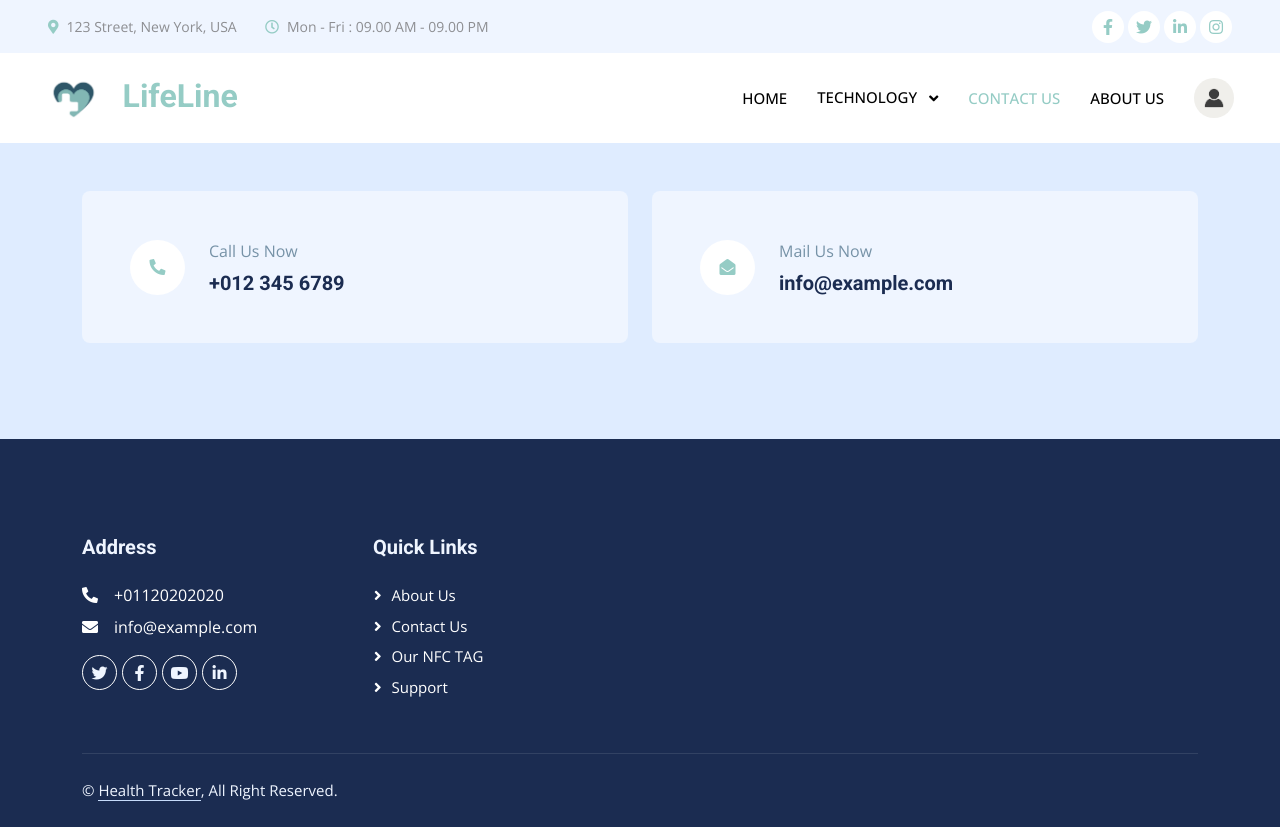
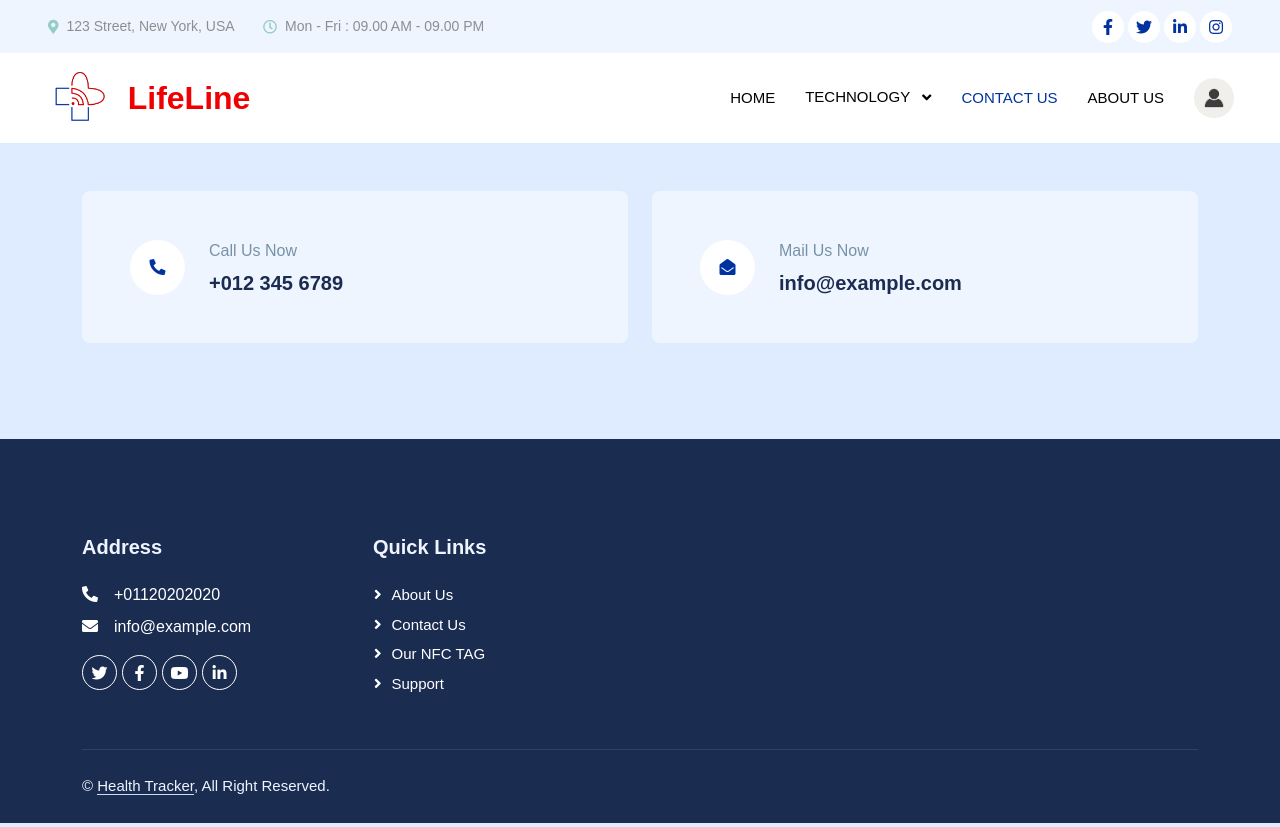
Before and after one commit to mira1872/health-tracker, a plain HTML site: page Front-end/contact.html in a window 1280 px wide. Shown: the top 827 px of the page. Drawn offline with nearby package versions, Linux system fonts and the light colour scheme; a web font is replaced by a local one.

Commit message:
update logo and colors

```diff
--- a/Front-end/contact.html
+++ b/Front-end/contact.html
@@ -74,9 +74,9 @@
     <!-- Navbar Start -->
     <nav class="navbar navbar-expand-lg bg-white navbar-light sticky-top p-0 wow fadeIn mr" data-wow-delay="0.1s">
         <a href="Home.html" class="navbar-brand d-flex align-items-center px-4 px-lg-5">
-            <h2 class="m-0 text-primary">
-                <img src="img/logo.png" alt="Custom Icon" class="icon-img me-3" style="max-height: 40px;"> LifeLine
-            </h2>
+
+                <img src="img/LifeLineLogo2.PNG" alt="Custom Icon" class="icon-img me-3 " style="max-height: 60px;">
+                <h2 class="m-0 " style="color: rgb(240, 0, 0);">LifeLine</h2>
         </a>
 
         <div class="ms-auto text-end mx-2"
@@ -119,7 +119,7 @@ id="searchBtn" style="flex-grow: 1;">
                 <div class="col-lg-6">
                     <div class="h-100 bg-light rounded d-flex align-items-center p-5">
                         <div class="d-flex flex-shrink-0 align-items-center justify-content-center rounded-circle bg-white" style="width: 55px; height: 55px;">
-                            <i class="fa fa-phone-alt text-primary"></i>
+                            <i class="fa fa-phone-alt "></i>
                         </div>
                         <div class="ms-4">
                             <p class="mb-2">Call Us Now</p>
@@ -130,7 +130,7 @@ id="searchBtn" style="flex-grow: 1;">
                 <div class="col-lg-6">
                     <div class="h-100 bg-light rounded d-flex align-items-center p-5">
                         <div class="d-flex flex-shrink-0 align-items-center justify-content-center rounded-circle bg-white" style="width: 55px; height: 55px;">
-                            <i class="fa fa-envelope-open text-primary"></i>
+                            <i class="fa fa-envelope-open "></i>
                         </div>
                         <div class="ms-4">
                             <p class="mb-2">Mail Us Now</p>
@@ -190,15 +190,15 @@ id="searchBtn" style="flex-grow: 1;">
           <div class="row g-5">
             <div class="col-lg-3 col-md-6">
               <h5 class="text-light mb-4">Address</h5>
-          <p class="f mb-2"><i class="fa fa-phone-alt me-3"></i>+01120202020</p>
-          <p class="f mb-2"><i class="fa fa-envelope me-3"></i>info@example.com</p>
+              <p class="f mb-2"><i style="color: #fff;" class="fa fa-phone-alt me-3"></i>+01120202020</p>
+              <p class="f mb-2"><i style="color: #fff;" class="fa fa-envelope me-3"></i>info@example.com</p>
               <div class="d-flex pt-2">
-            <a class="btn btn-outline-light btn-social rounded-circle" href=""><i class="fab fa-twitter"></i> </a>
+                <a class="btn btn-outline-light btn-social rounded-circle" href=""><i style="color: #fff;" class="fab fa-twitter"></i> </a>
                 <a class="btn btn-outline-light btn-social rounded-circle"
-              href="https://web.facebook.com/profile.php?id=61555990987204"><i class="fab fa-facebook-f"></i></a>
+                  href="https://web.facebook.com/profile.php?id=61555990987204"><i style="color: #fff;" class="fab fa-facebook-f"></i></a>
                 <a class="btn btn-outline-light btn-social rounded-circle"
-              href="https://www.youtube.com/channel/UCTr0nYVlzXst4U7WGWFZiMQ"><i class="fab fa-youtube"></i></a>
-            <a class="btn btn-outline-light btn-social rounded-circle" href=""><i class="fab fa-linkedin-in"></i></a>
+                  href="https://www.youtube.com/channel/UCTr0nYVlzXst4U7WGWFZiMQ"><i style="color: #fff;" class="fab fa-youtube"></i></a>
+                <a class="btn btn-outline-light btn-social rounded-circle" href=""><i style="color: #fff;" class="fab fa-linkedin-in"></i></a>
               </div>
             </div>
 
--- a/Front-end/css/style.css
+++ b/Front-end/css/style.css
@@ -1,8 +1,9 @@
 /********** Template CSS **********/
 :root {
-    --primary: #95CCC5;
+    --primary: #0033a0;
     --light: #EFF5FF;
-    --dark: #95CCC5;
+    --dark: #0033a0;
+
 }
 
 .fw-medium {
@@ -38,6 +39,12 @@
     transition: opacity .5s ease-out, visibility 0s linear 0s;
     visibility: visible;
     opacity: 1;
+}
+ @font-face {
+    font-family: 'PingFangSC';
+    src: url('PingFang-SC-Regular.ttf') format('truetype');
+    font-weight: normal;
+    font-style: normal;
 }
 
 
@@ -84,6 +91,10 @@
 
 
 /*** Navbar ***/
+nav{
+
+    font-family: 'PingFangSC', sans-serif;
+}
 .navbar .dropdown-toggle::after {
     border: none;
     content: "\f107";
@@ -537,7 +548,7 @@
 
   .icon-box i {
     font-size: 20px;
-    color: #5289DD;
+    color: rgb(0, 51, 160);
   }
 
   .icon-box p {
@@ -549,6 +560,8 @@
     box-shadow: 0 4px 8px rgba(0,0,0,0.1);
     border-radius: 25px;
     background: linear-gradient(to bottom, #ffffff, #ffffff, #ffffff);
+
+    font-family: 'PingFangSC', sans-serif;
   }
 
   .input-group-text {
@@ -571,21 +584,38 @@
  }
  h2 {
     color: #5289DD;
+    font-family: 'PingFangSC', sans-serif;
  }
+
  body{
     background-color: #DFECFF;
+    font-family: 'PingFangSC', sans-serif;
  }
+
  h3  {
-    color: #7692A7;
+    color: #1B2C51;
+
+    font-family: 'PingFangSC', sans-serif;
  }
  p{
     color: #7692A7;
+
+    font-family: 'PingFangSC', sans-serif;
  }
  p.f{
     color: #FFFFFF;
+    font-family: 'PingFangSC', sans-serif;
  }
  strong{
     font-size: x-large;
     font-style: bold;
     color: #5289DD;
+    font-family: 'PingFangSC', sans-serif;
  }
+ h5 , h4 ,h1 , a{
+    font-family: 'PingFangSC', sans-serif;
+}
+a , i{
+
+    color: #0033a0;
+}
```
Also changed, not shown: Front-end/404.html (+3 -3 lines), Front-end/BasicInfoE.html (+9 -9 lines), Front-end/CardTech.html (+9 -9 lines), Front-end/Home.html (+9 -9 lines), Front-end/MedicalEdit.html (+9 -9 lines), Front-end/SearchUser.html (+9 -9 lines), Front-end/SolarTech.html (+9 -9 lines), Front-end/about.html (+9 -9 lines), Front-end/findUs.html (+9 -9 lines), Front-end/physicalEdit.html (+9 -9 lines), Front-end/profile.html (+9 -9 lines), Front-end/relativeInfoE.html (+9 -9 lines), Front-end/testFiles.html (+9 -9 lines), 1 other file. Lines whose indentation alone changed are shown as unchanged.
